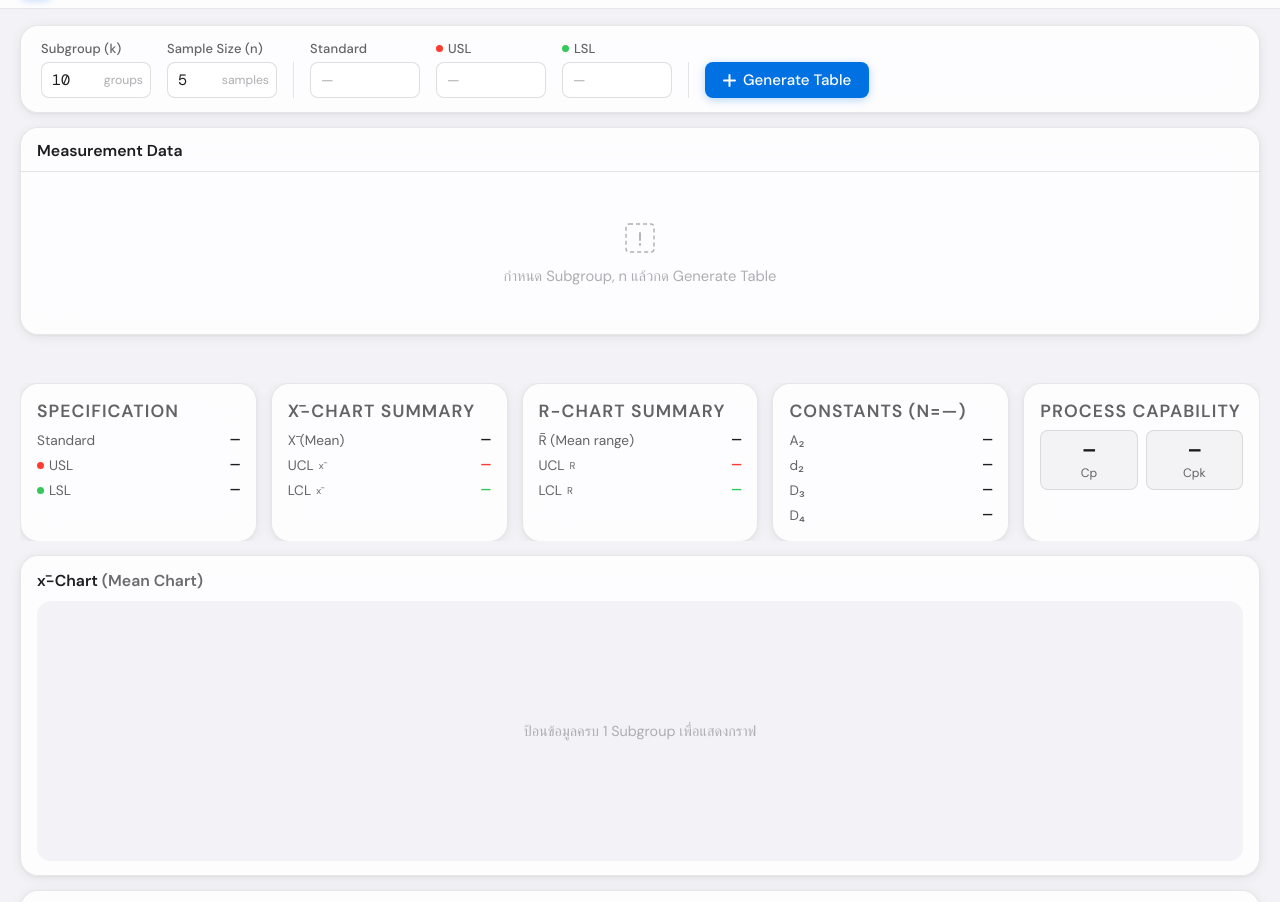
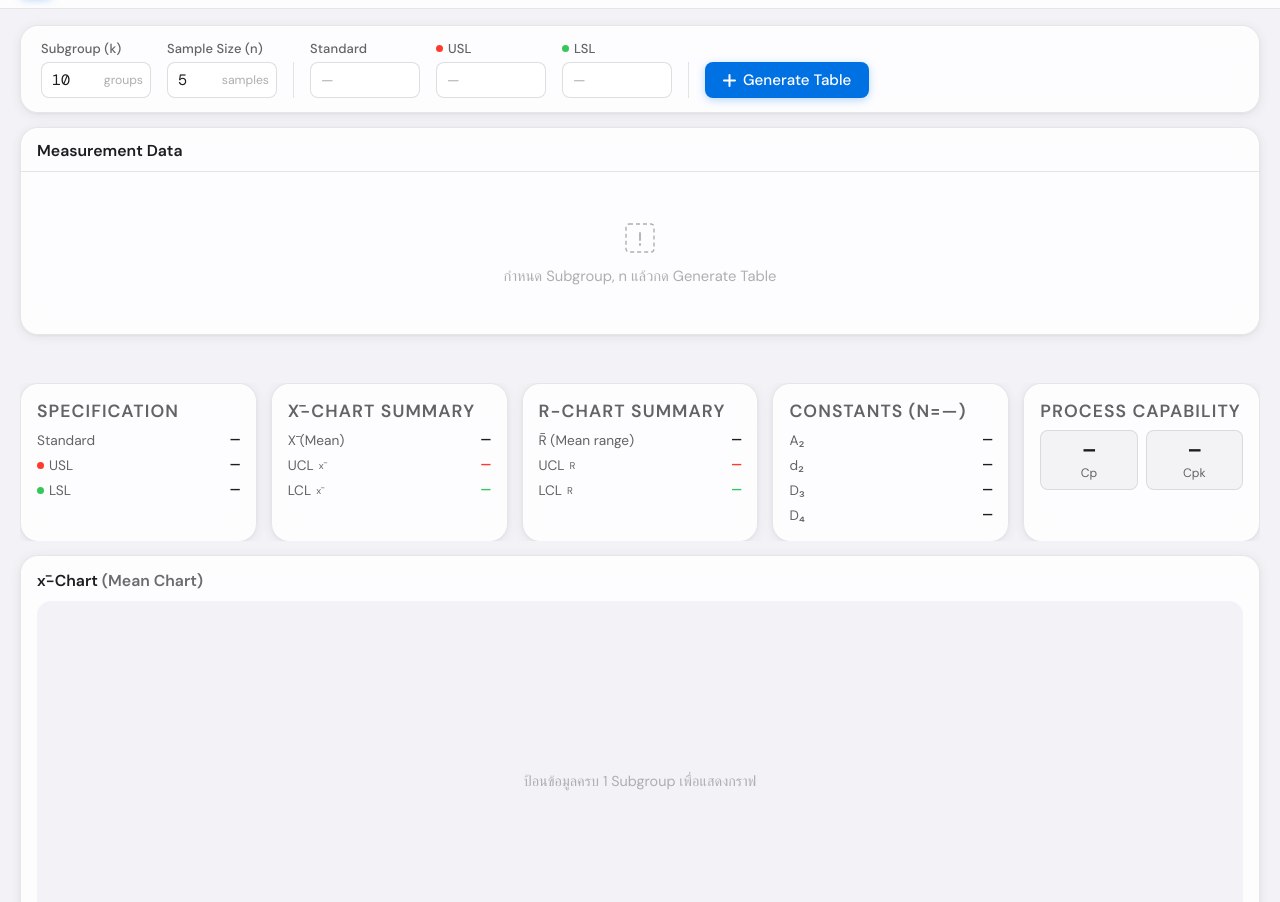
Before and after one commit to Pepsi1219/Statistical-Process-Control, a plain HTML site: page index.html in a window 1280 px wide. Shown: the part 47-949 px from the top of the page. Drawn offline with nearby package versions, Linux system fonts and the light colour scheme; a web font is replaced by a local one.

Commit message:
Update styles.css

```diff
--- a/styles.css
+++ b/styles.css
@@ -348,7 +348,7 @@ input[type=number]{-moz-appearance:textfield}
 
 .canvas-wrap{
   position:relative;
-  height:260px;width:100%;
+  height:360px;width:100%;
 }
 canvas{
   position:absolute;inset:0;
```
